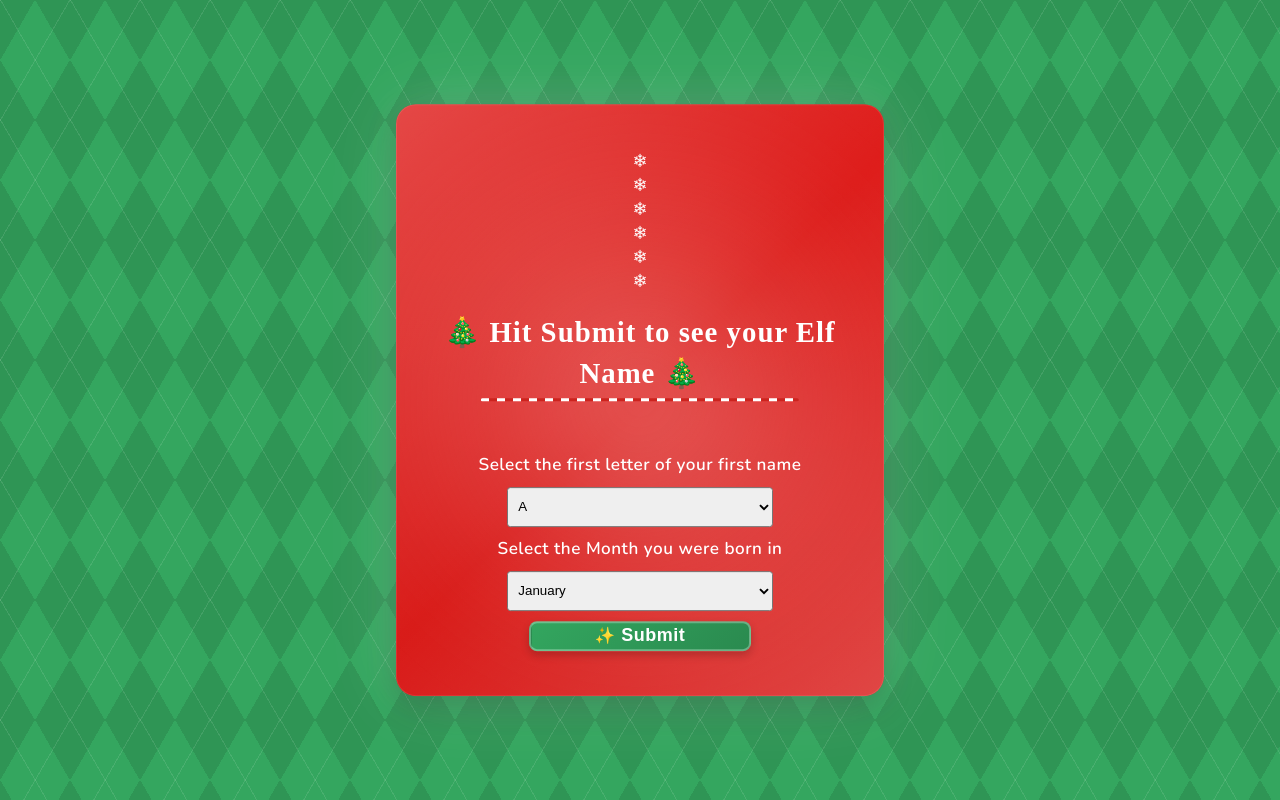
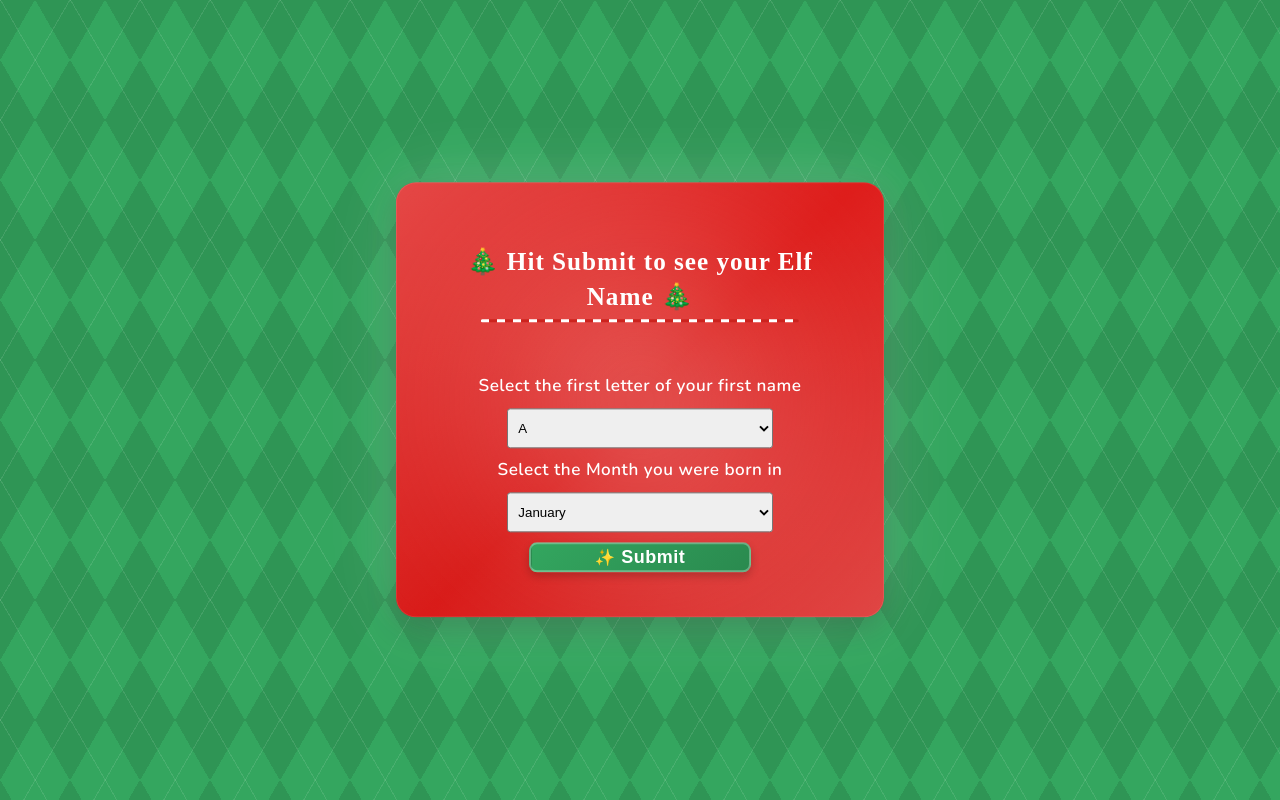
Before and after one commit to Tawe/elf-name, a React (Create React App) app: page / in a window 1280 px wide. Built offline with nearby package versions, Linux system fonts and the light colour scheme; a web font is replaced by a local one.

Commit message:
updating repo

```diff
--- a/src/App.css
+++ b/src/App.css
@@ -11,7 +11,7 @@ body{
 
 h1{
   font-family: 'Mountains of Christmas', cursive;
-  font-size: 1.6em;
+  font-size: 1.4em;
   font-weight: 700;
   letter-spacing: 1px;
   line-height: 1.4;
--- a/src/App.js
+++ b/src/App.js
@@ -193,12 +193,6 @@ function App() {
 
   return (
      <main className="App" role="main">
-        <div className="snowflake">❄</div>
-        <div className="snowflake">❄</div>
-        <div className="snowflake">❄</div>
-        <div className="snowflake">❄</div>
-        <div className="snowflake">❄</div>
-        <div className="snowflake">❄</div>
         <div className="wrapper">
           <header>
             <h1>🎄 Hit Submit to see your Elf Name 🎄</h1>
```
